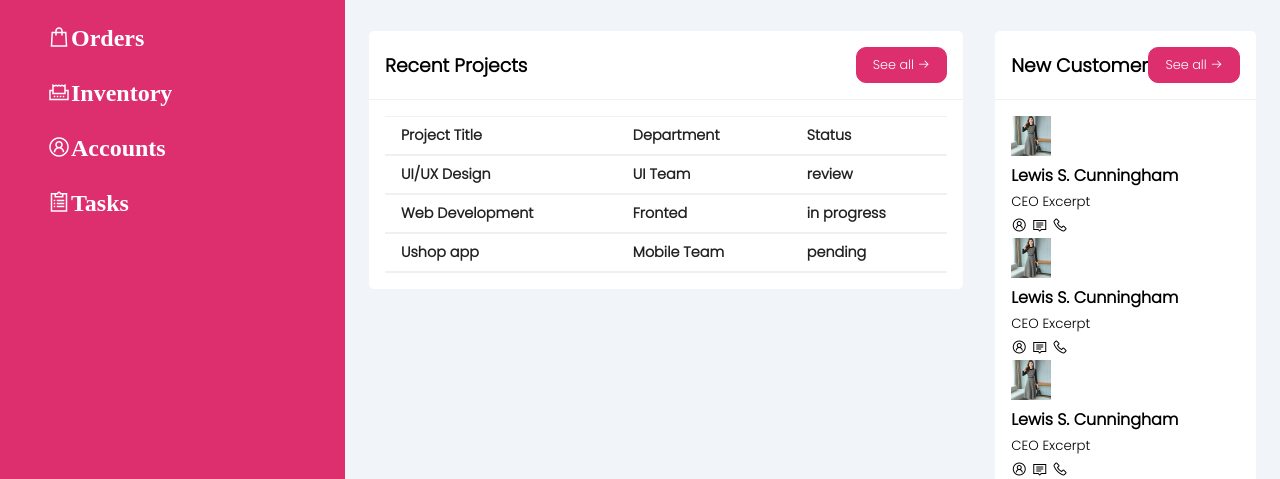
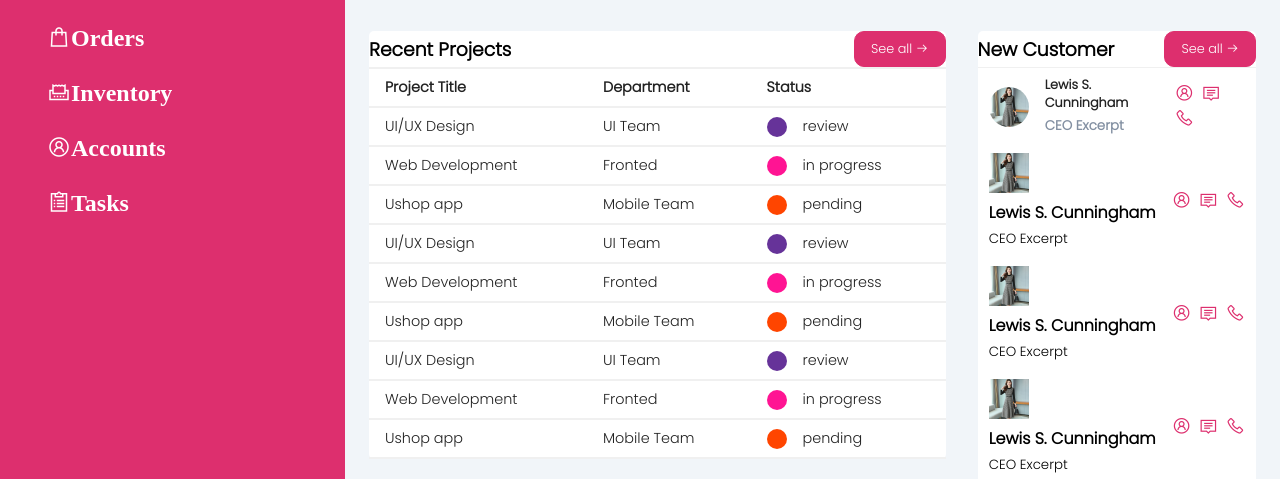
Before and after one commit to developerjannatmim/admin_panel, a plain HTML site: page index.html in a window 1280 px wide. Shown: the part 279-758 px from the top of the page. Drawn offline with nearby package versions, Linux system fonts and the light colour scheme.

Commit message:
updated file

```diff
--- a/index.html
+++ b/index.html
@@ -9,6 +9,7 @@
     <link rel="stylesheet" href="https://cdnjs.cloudflare.com/ajax/libs/line-awesome/1.3.0/line-awesome/css/line-awesome.min.css">
 </head>
 <body>
+    <input type="checkbox" id="nav-toggle">
     <div class="sidebar">
         <div class="sidebar-brand">
             <h2><span class="lab la-accusoft">ABCSOFT</span></h2>
@@ -43,7 +44,7 @@
 
     <div class="main-content">
         <header>
-            <h2><label for=""><span class="las la-bars"></span></label>Dashboard</h2>
+            <h2><label for="nav-toggle"><span class="las la-bars"></span></label>Dashboard</h2>
 
             <div class="search-wrapper">
                 <span class="las la-search"></span>
@@ -111,8 +112,9 @@
                         </div>
 
                         <div class="card-body">
+                            <div class="table-responsive">
                             <table width="100%">
-                                <thead>
+                                <thead class="head">
                                     <tr>
                                         <td>Project Title</td>
                                         <td>Department</td>
@@ -124,14 +126,15 @@
                                         <td>UI/UX Design</td>
                                         <td>UI Team</td>
                                         <td>
-                                            <span class="status">review</span>
+                                            <span class="status purple"></span>
+                                            review
                                         </td>
                                     </tr>
                                     <tr>
                                         <td>Web Development</td>
                                         <td>Fronted</td>
                                         <td>
-                                            <span class="status">
+                                            <span class="status pink">
                                             </span>
                                             in progress
                                         </td>
@@ -140,16 +143,76 @@
                                         <td>Ushop app</td>
                                         <td>Mobile Team</td>
                                         <td>
-                                            <span class="status">
+                                            <span class="status orange">
                                             </span>
                                             pending
                                         </td>
                                     </tr>
+                                    <tr>
+                                        <td>UI/UX Design</td>
+                                        <td>UI Team</td>
+                                        <td>
+                                            <span class="status purple"></span>
+                                            review
+                                        </td>
+                                    </tr>
+                                    <tr>
+                                        <td>Web Development</td>
+                                        <td>Fronted</td>
+                                        <td>
+                                            <span class="status pink">
+                                            </span>
+                                            in progress
+                                        </td>
+                                    </tr>
+                                    <tr>
+                                        <td>Ushop app</td>
+                                        <td>Mobile Team</td>
+                                        <td>
+                                            <span class="status orange">
+                                            </span>
+                                            pending
+                                        </td>
+                                    </tr>
+                                    <tr>
+                                        <td>UI/UX Design</td>
+                                        <td>UI Team</td>
+                                        <td>
+                                            <span class="status purple"></span>
+                                            review
+                                        </td>
+                                    </tr>
+                                    <tr>
+                                        <td>Web Development</td>
+                                        <td>Fronted</td>
+                                        <td>
+                                            <span class="status pink">
+                                            </span>
+                                            in progress
+                                        </td>
+                                    </tr>
+                                    <tr>
+                                        <td>Ushop app</td>
+                                        <td>Mobile Team</td>
+                                        <td>
+                                            <span class="status orange">
+                                            </span>
+                                            pending
+                                        </td>
+                                    </tr>
+                                    <tr>
                                 </tbody>
                             </table>
                         </div>
+                      </div>
+
+                      <div class="card-body">
+                        <div class="table-responsive">
+
+                        </div>
+                      </div>
                     </div>
-                </div>
+                  </div>
 
                 <div class="customers">
                     <div class="card">
@@ -159,7 +222,7 @@
                         </div>
                         <div class="card-body">
                             <div class="customer">
-                                <div>
+                                <div class="info">
                                     <img src="image/img_01.jpg" width="40px" height="40px" alt="">
                                     <div>
                                         <h4>Lewis S. Cunningham</h4>
@@ -167,7 +230,7 @@
                                     </div>
                                 </div>
 
-                                <div>
+                                <div class="contact">
                                     <span class="las la-user-circle"></span>
                                     <span class="las la-comment"></span>
                                     <span class="las la-phone"></span>
@@ -183,7 +246,7 @@
                                     </div>
                                 </div>
 
-                                <div>
+                                <div class="contact">
                                     <span class="las la-user-circle"></span>
                                     <span class="las la-comment"></span>
                                     <span class="las la-phone"></span>
@@ -199,7 +262,7 @@
                                     </div>
                                 </div>
 
-                                <div>
+                                <div class="contact">
                                     <span class="las la-user-circle"></span>
                                     <span class="las la-comment"></span>
                                     <span class="las la-phone"></span>
@@ -215,7 +278,7 @@
                                     </div>
                                 </div>
 
-                                <div>
+                                <div class="contact">
                                     <span class="las la-user-circle"></span>
                                     <span class="las la-comment"></span>
                                     <span class="las la-phone"></span>
@@ -231,7 +294,7 @@
                                     </div>
                                 </div>
 
-                                <div>
+                                <div class="contact">
                                     <span class="las la-user-circle"></span>
                                     <span class="las la-comment"></span>
                                     <span class="las la-phone"></span>
@@ -247,12 +310,14 @@
                                     </div>
                                 </div>
 
-                                <div>
+                                <div class="contact">
                                     <span class="las la-user-circle"></span>
                                     <span class="las la-comment"></span>
                                     <span class="las la-phone"></span>
                                 </div>
                             </div>
+
+
                         </div>
                     </div>
                 </div>
--- a/style.css
+++ b/style.css
@@ -67,6 +67,10 @@
     margin-left: 15px;
 }
 
+#nav-toggle:checked .sidebar {
+    width: 100px;
+}
+
 .main-content {
     margin-left: 345px;
 }
@@ -81,6 +85,10 @@ header {
     width: calc(100% - 345px);
     top: 0;
     z-index: 100;
+}
+
+#nav-toggle {
+    display: none;
 }
 
 header h2 {
@@ -175,7 +183,7 @@ main {
     margin-top: 3.5rem;
     display: grid;
     gap: 2rem;
-    grid-template-columns: 67% auto;
+    grid-template-columns: 65% auto;
 }
 
 .card {
@@ -184,7 +192,7 @@ main {
 }
 
 .card-header, .card-body {
-    padding: 1rem;
+    padding: -13rem;
 }
 
 .card-header {
@@ -212,7 +220,7 @@ table tr {
     border-bottom: 2px solid #f0f0f0;
 }
 
-table td {
+.head {
     font-weight: 700;
 }
 
@@ -221,3 +229,68 @@ td {
     font-size: .9rem;
     color: #222;
 }
+
+td .status {
+    display: inline-block;
+    height: 20px;
+    width: 20px;
+    border-radius: 50%;
+    margin-right: 1rem;
+}
+
+tr td:last-child {
+    display: flex;
+    align-items: center;
+}
+
+.status.purple {
+    background: rebeccapurple;
+}
+
+.status.pink {
+    background: deeppink;
+}
+
+.status.orange {
+    background: orangered;
+}
+
+.table-responsive {
+    width: 100%;
+    overflow-x: auto;
+}
+
+.customer {
+    display: flex;
+    justify-content: space-between;
+    align-items: center;
+    padding: .5rem .7rem;
+}
+
+.info {
+    display: flex;
+    align-items: center;
+}
+
+.info img {
+    border-radius: 50%;
+    margin-right: 1rem;
+}
+
+.info h4 {
+    font-size: .8rem;
+    font-weight: 700;
+    color: #222;
+}
+
+.info small {
+    font-weight: 600;
+    color: var(--text-grey);
+}
+
+.contact span {
+    font-size: 1.2rem;
+    display: inline-block;
+    margin-left: .2rem;
+    color: var(--main-color);
+}
```
